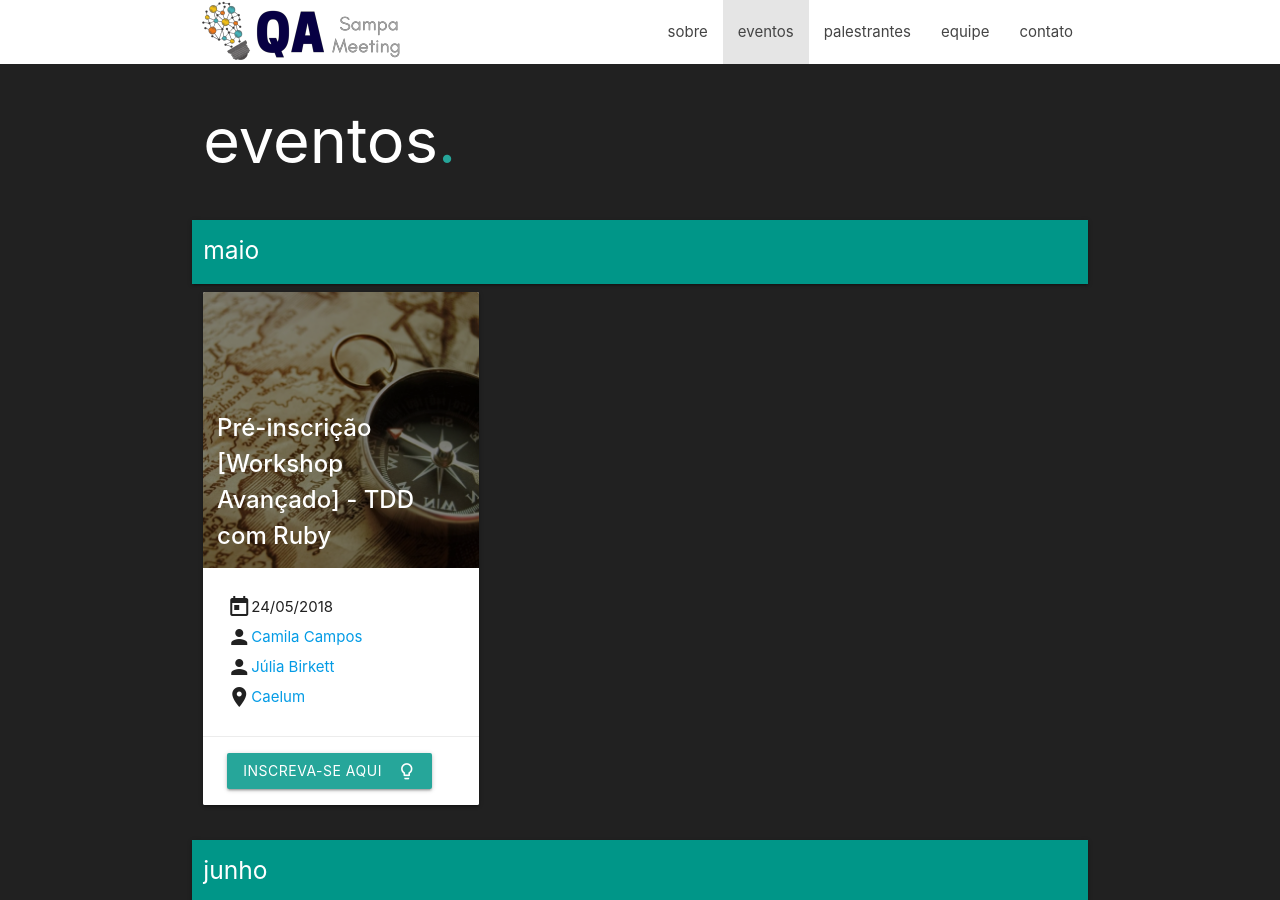
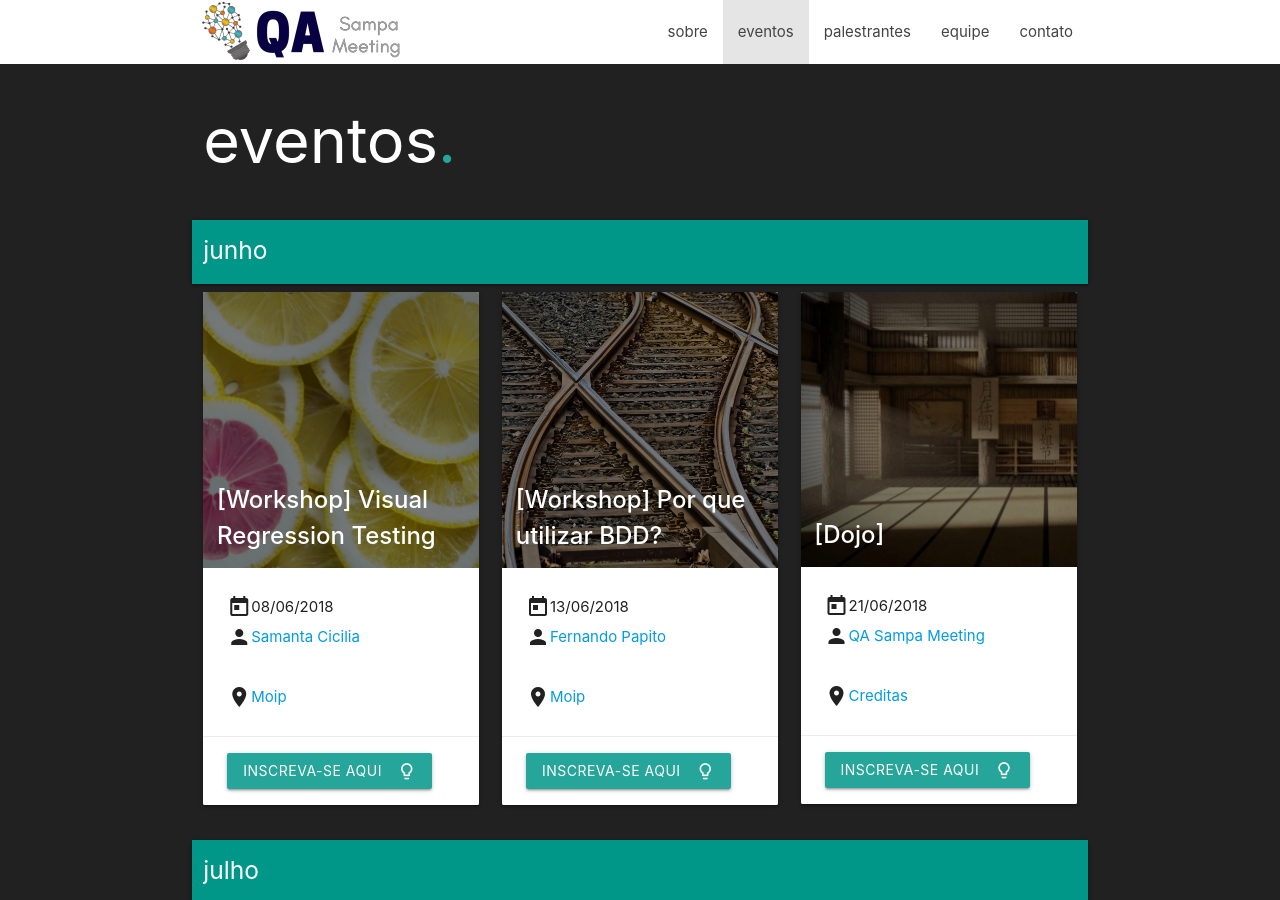
Before and after one commit to qasampameeting/qasampameeting.github.io, a Jekyll site: the page built from events.md, in a window 1280 px wide and 900 px high. Built offline with Jekyll 4.4.1, drawn with Linux system fonts in a browser that asks for light colours; nearby versions of some CDN libraries.

Commit message:
Update events

```diff
--- a/_data/events.yml
+++ b/_data/events.yml
@@ -1,16 +1,4 @@
 # EVENTS
-maio:
-  - date: 24-05-2018
-    title: "Pré-inscrição [Workshop Avançado] - TDD com Ruby"
-    speaker:
-      - camilacampos
-      - juliabirkett
-    place:
-      name: Caelum
-      map_link: https://goo.gl/maps/oHG1CCARKDN2
-    image: 24-05-2018.jpg
-    link: https://docs.google.com/forms/d/e/1FAIpQLSckENDOwVmO-kVUh3fGbvp0V6bxGXAMpMZ-HCaav-oU1SJ_Kw/viewform
-
 junho:
   - date: 08-06-2018
     title: "[Workshop] Visual Regression Testing"
```
Also changed, not shown: _data/speakers.yml (+10 -10 lines).
